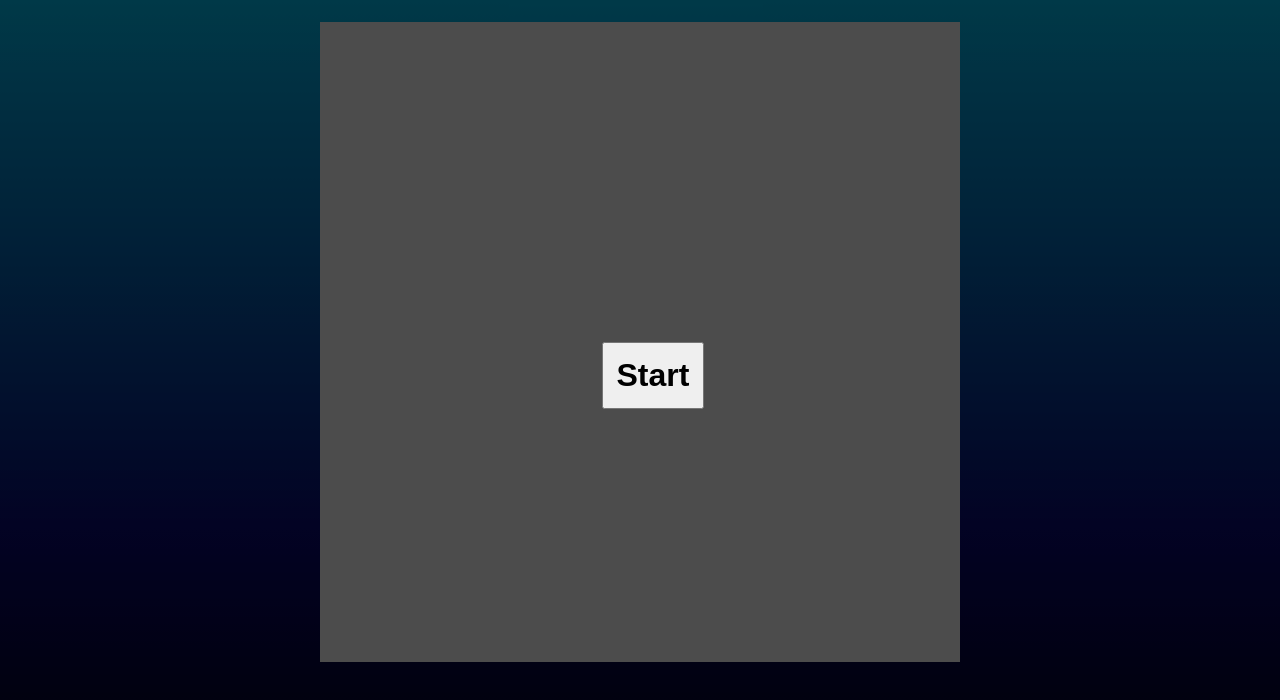
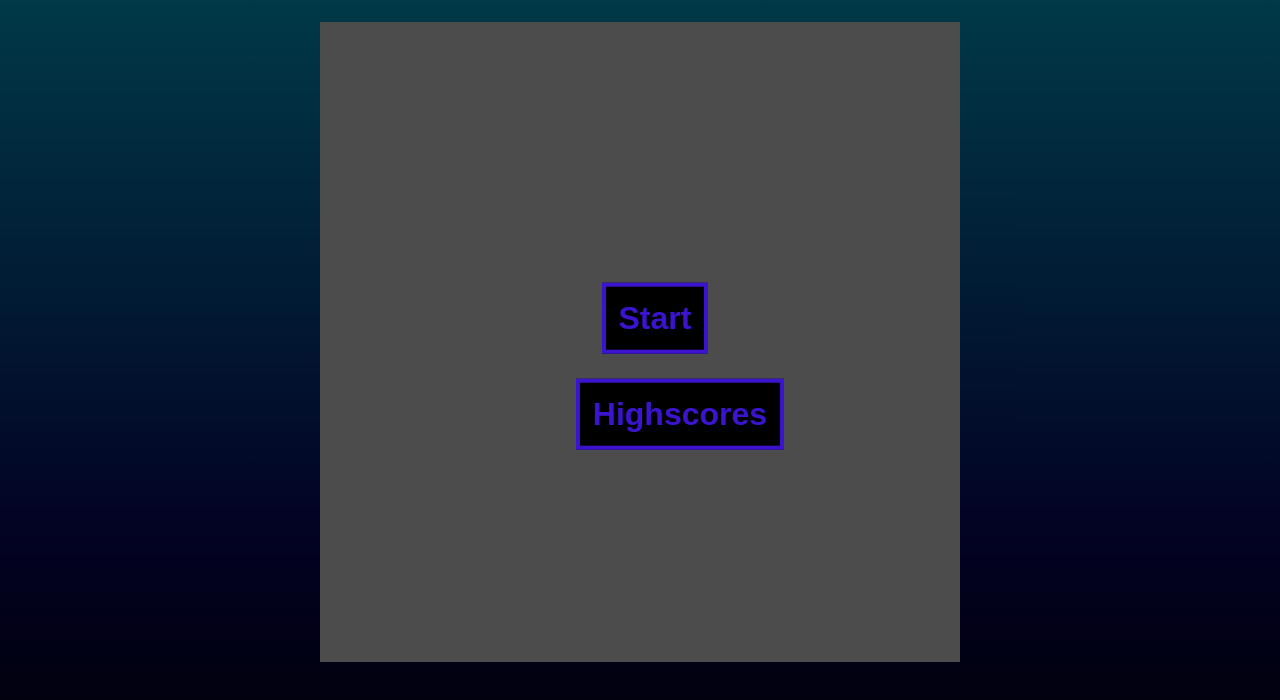
Before and after one commit to Eemilt/climbing_game, a plain HTML site: page index.html in a window 1280 px wide. Shown: the part 58-758 px from the top of the page. Drawn offline with Linux system fonts and the light colour scheme; a web font is replaced by a local one.

Commit message:
highscores_gameover_prep
base for making highscores, minor style changes for now

```diff
--- a/index.html
+++ b/index.html
@@ -7,11 +7,18 @@
 
     <body>
         <div id= "game_over" style="display:none">
-            <h1>GAME OVER (tähä joku hieno teksti!!)</h1>
+            <h1>GAME OVER</h1>
+            <p id = "gamoverscore">
+                <h2>Your score:</h2>
+                <span id ="score_amount_total"></span>
+            </p>
         </div>
         <div id ="menu">
             <button id="start_button" onclick="main()">Start</button>
+            <button id="highscores_button" onclick="">Highscores</button>
         </div>
+
+
 
         <canvas id="myCanvas"></canvas>
             <p id = "score">Score:
--- a/scripts/main.js
+++ b/scripts/main.js
@@ -241,6 +241,7 @@ function window_animate(){
 			rectY + 0.05  >= OBJECTS[i].window_y_position /*TOP_WINDOW */&&
 			rectY<=OBJECTS[i].window_y_position+window_height -0.01 /*BOTTOM_WINDOW*/){
 				var gameover2 = document.getElementById("game_over");
+				document.getElementById("score_amount_total").textContent = score;
 				if (gameover2.style.display === "none") {
 					gameover2.style.display = "block";
 				} else {
--- a/styles/style.css
+++ b/styles/style.css
@@ -44,7 +44,7 @@ canvas{
 }
 
 #menu{
-    position:fixed;
+    position:relative;
     display:flex;
     top:50%;
     left:50%;
@@ -56,20 +56,70 @@ canvas{
     z-index: 2;
 }
 
+#highscores_button{
+    font-family: 'DotGothic16', sans-serif;
+    font-weight: bold;
+    font-size: 2em;
+
+    display: inline-block;
+    border: 4px solid #3C14D0 ;
+    color: #3C14D0;
+    background: #000000;
+    outline: none;
+
+
+    position: absolute;
+    left: 45%;
+    top: 59%;
+    -ms-transform: translateY(-50%);
+    transform: translateY(-50%);
+    padding:1%;
+    cursor: pointer;
+    transition: all 0.5s;
+
+}
+
+#menu.hide,
+#highscores_button.hide{
+    display:none;
+}
+
+#highscores_button:hover{
+    color:#000000;
+    background-color:#fff;
+}
+
 #start_button{
     font-family: 'DotGothic16', sans-serif;
     font-weight: bold;
     font-size: 2em;
-    position: fixed;
+
+    display: inline-block;
+    border: 4px solid #3C14D0 ;
+    color: #3C14D0;
+    background: #000000;
+    outline: none;
+
+
+    position: absolute;
     left: 47%;
-    top: 50%;
+    top: 47%;
+    -ms-transform: translateY(-50%);
+    transform: translateY(-50%);
     padding:1%;
     cursor: pointer;
+    transition: all 0.5s;
 
 }
+
 #menu.hide,
 #start_button.hide{
     display:none;
+}
+
+#start_button:hover{
+    color:#000000;
+    background-color:#fff;
 }
 
 #game_over{
@@ -77,7 +127,7 @@ canvas{
     font-weight: bold;
     font-size: 1em;
     top:15%;
-    left:40%;
+    left:46.5%;
     z-index: 3;
     position : fixed;
     display : flex;
```
